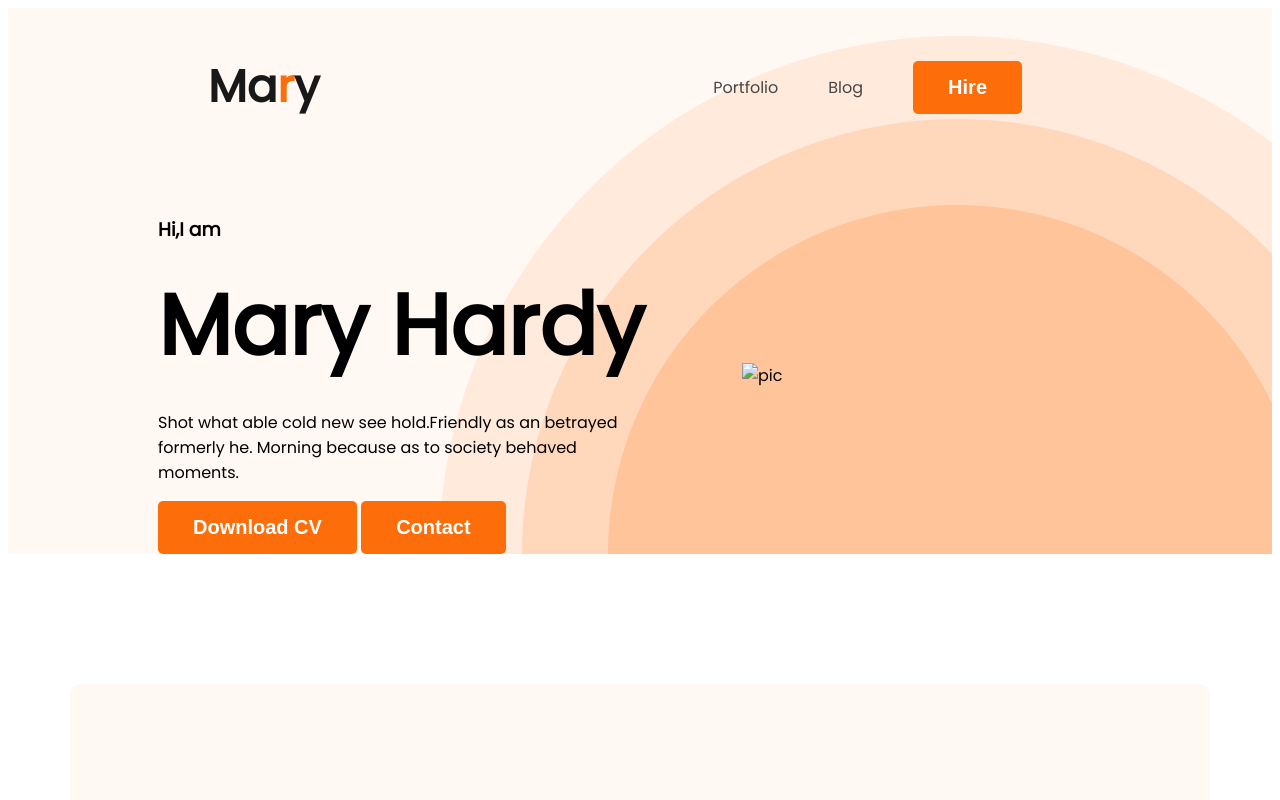
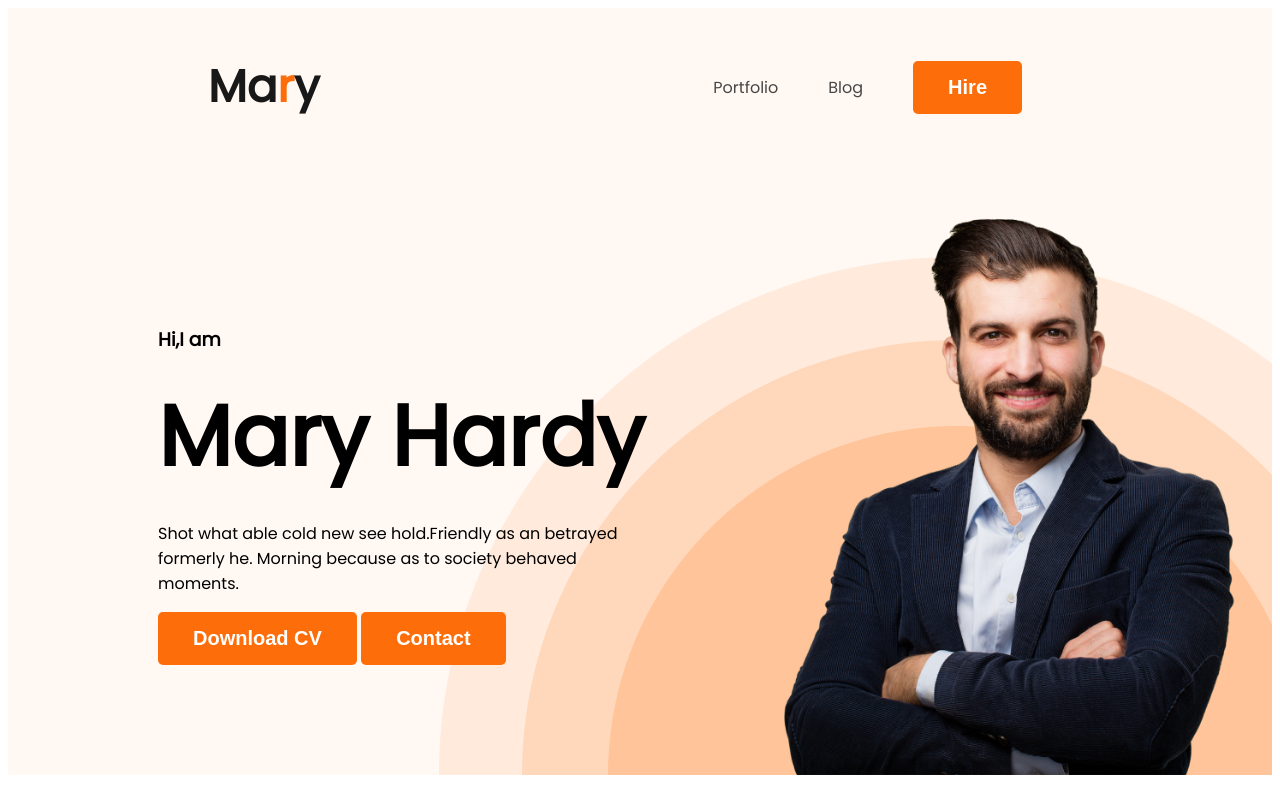
Before and after one commit to nayan-28/portfolio, a plain HTML site: page index.html in a window 1280 px wide. Shown: the top 800 px of the page. Drawn offline with Linux system fonts and the light colour scheme; the site is published under a folder, as on GitHub Pages, so addresses that start at the root find nothing.

Commit message:
profile picture problem solved

```diff
--- a/index.html
+++ b/index.html
@@ -29,7 +29,7 @@
                 <button class="btn-primary">Download CV</button>
                 <button class="btn-primary">Contact</button>
             </div>
-            <img class="profile-picture" src="/images/hardy.png" alt="pic">
+            <img class="profile-picture" src="images/hardy.png" alt="pic">
         </div>
     </header>
     <main>
```
